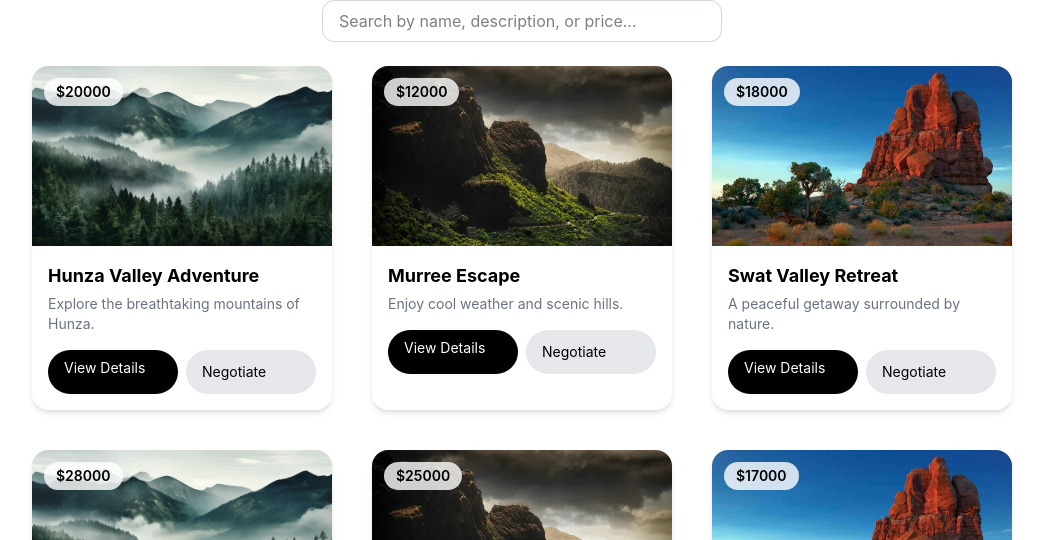
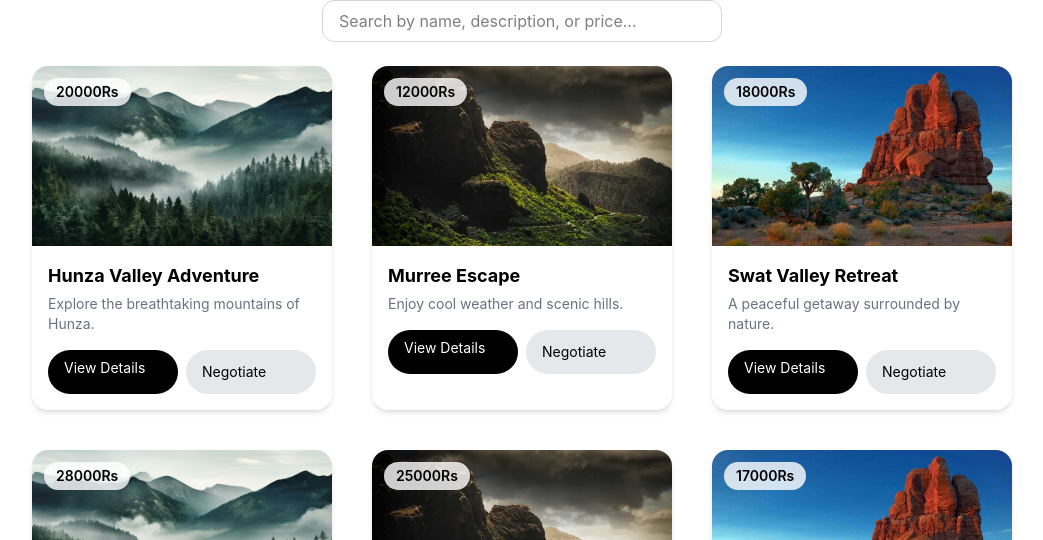
Before and after one commit to itzMK678/MK-Travelling-Agency, a Next.js app: page /Pages/allpacks in a window 1280 px wide. Shown: the part 150-690 px from the top of the page, without its empty margins (118-1161 px from the left). Built offline with nearby package versions, Linux system fonts and the light colour scheme; a web font is replaced by a local one.

Commit message:
footer and prices

```diff
--- a/src/app/components/Footer.jsx
+++ b/src/app/components/Footer.jsx
@@ -66,7 +66,7 @@ const Footer = () => {
       {/* Bottom Section */}
       <div className="flex flex-col md:flex-row justify-between items-center gap-4 text-sm text-gray-400">
 
-        <p>© 2026 Travel Co. All rights reserved.</p>
+        <p className="cursor-pointer"><a href="https://profile-psi-blush.vercel.app/"> © MKTravel&Co. DevelopedBy MamoonKhaliq.</a></p>
 
         {/* Social Icons */}
         <div className="flex gap-4">
--- a/src/app/components/PlaceCard.jsx
+++ b/src/app/components/PlaceCard.jsx
@@ -16,7 +16,7 @@ const PlaceCard = ({ place }) => {
           className="w-full h-[180px] object-cover"
         />
         <span className="absolute top-3 left-3 bg-white/80 text-sm px-3 py-1 rounded-full font-semibold">
-          ${place.price}
+          {place.price}Rs
         </span>
       </div>
 
```
